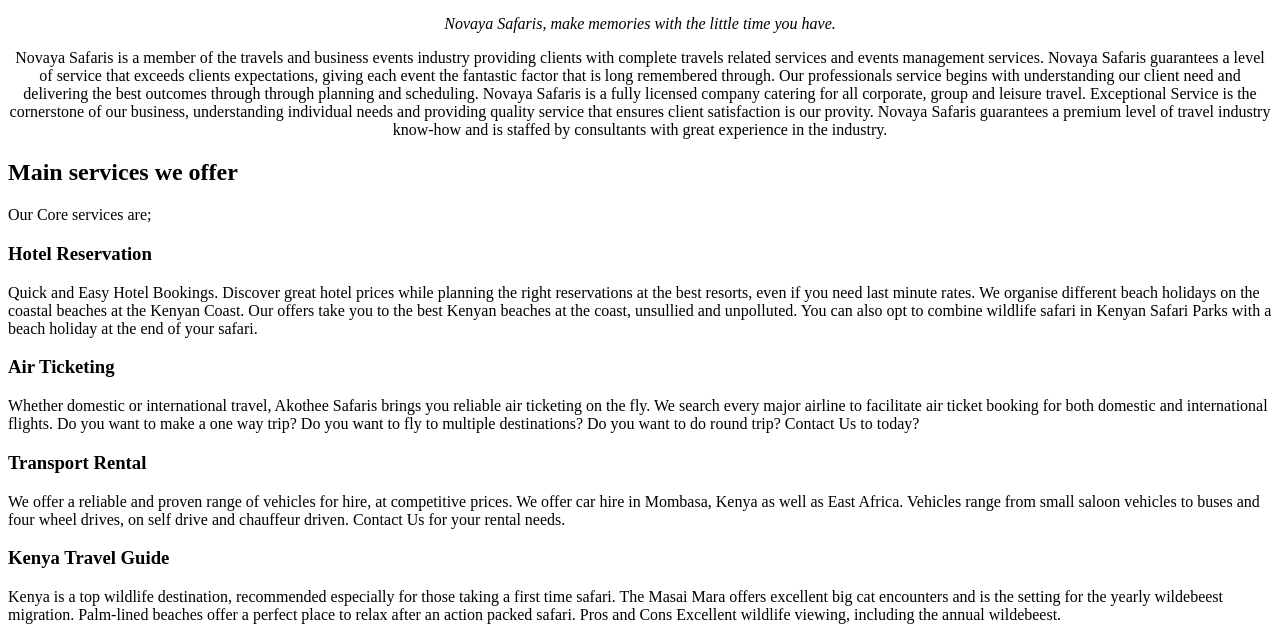
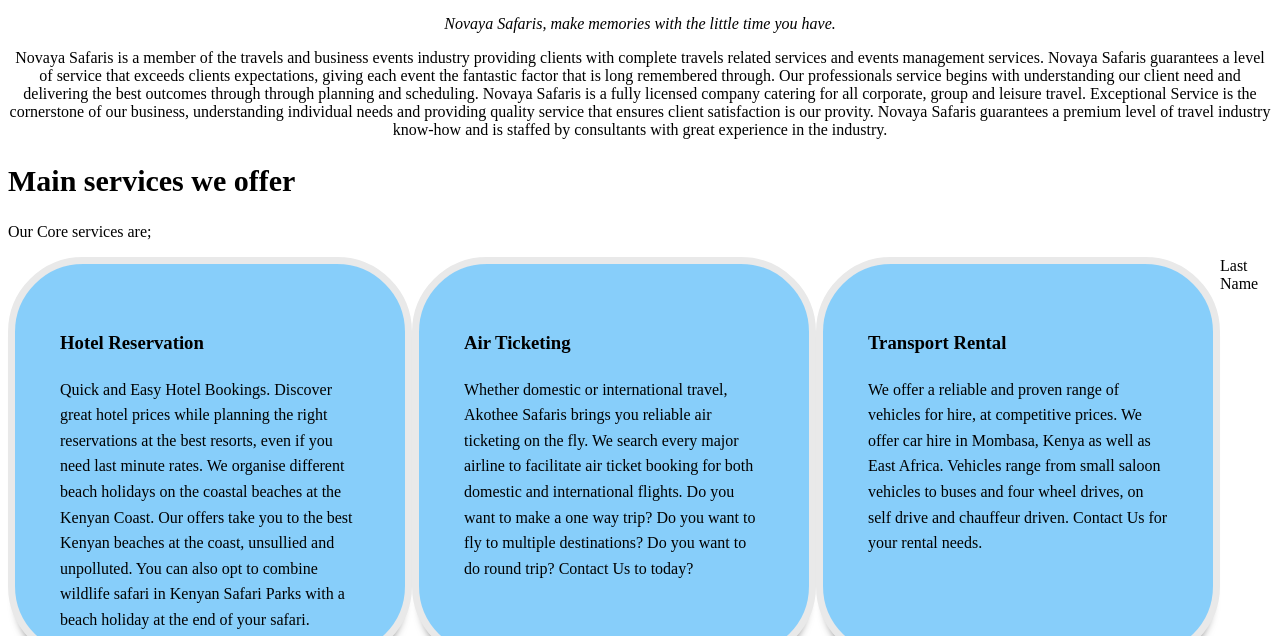
Before and after one commit to ShazzKimani/Novaya_Safaris, a plain HTML site: page index.html in a window 1280 px wide. Shown: the part 432-1068 px from the top of the page. Drawn offline with Linux system fonts and the light colour scheme.

Commit message:
styled the div class circle-shape for services

```diff
--- a/css/styles.css
+++ b/css/styles.css
@@ -68,3 +68,33 @@
                 color: yellow;
                 text-align: center;
         }
+.about{
+
+            /* display:block;
+            position:relative;
+              width: 800px;
+              height: auto;
+              float: left;
+              padding: 80px;
+              font-family: 'Open Sans Condensed', sans-serif;
+              font-size: 20px;
+              text-decoration: #666; */
+
+          }
+
+.circle-shape {
+            width: 300px;
+            height: 300px;
+            padding: 45px;
+            background-color: lightskyblue;
+            border-radius: 75px;
+            border: 7px solid #e9e9e9;
+            box-shadow: 0px 15px 10px -10px #666;
+            font-size: medium;
+            line-height: 1.6;
+            color: black;
+            float: left;
+          }
+          #services h2{
+            font-size: 30px;
+          }
```
